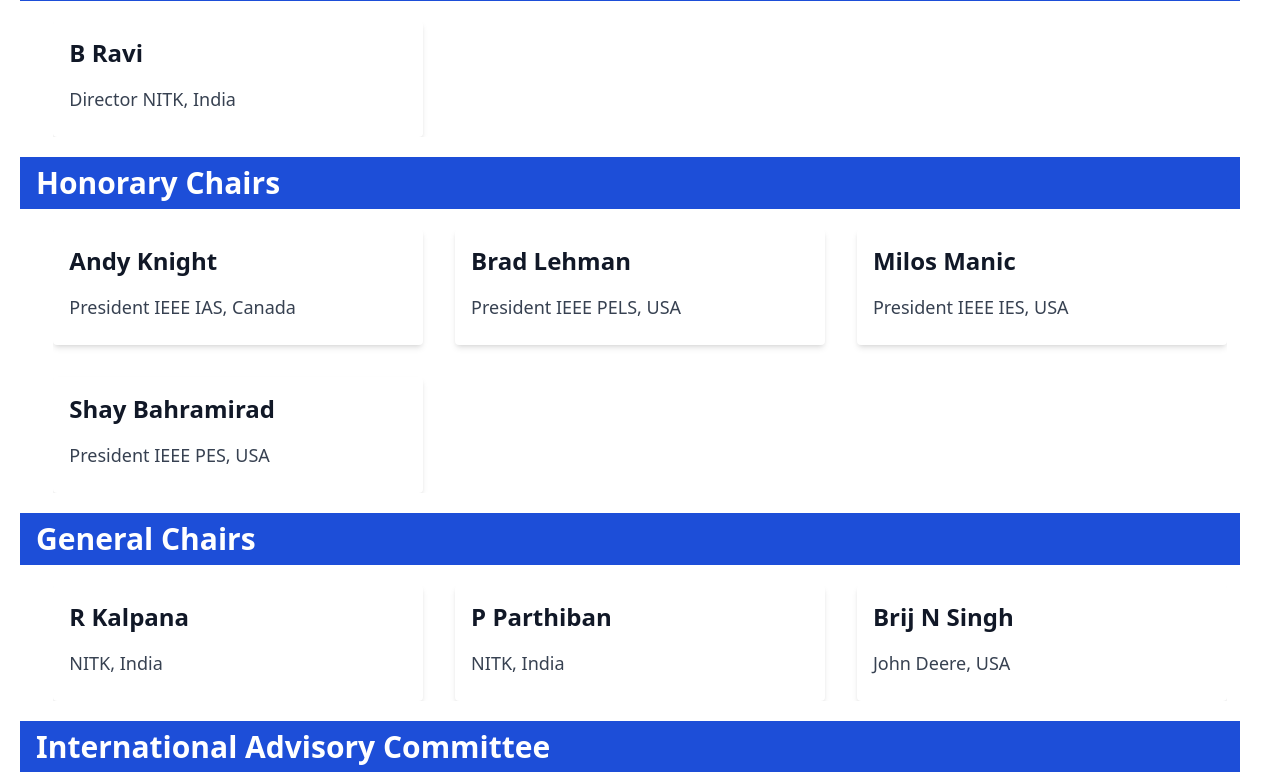
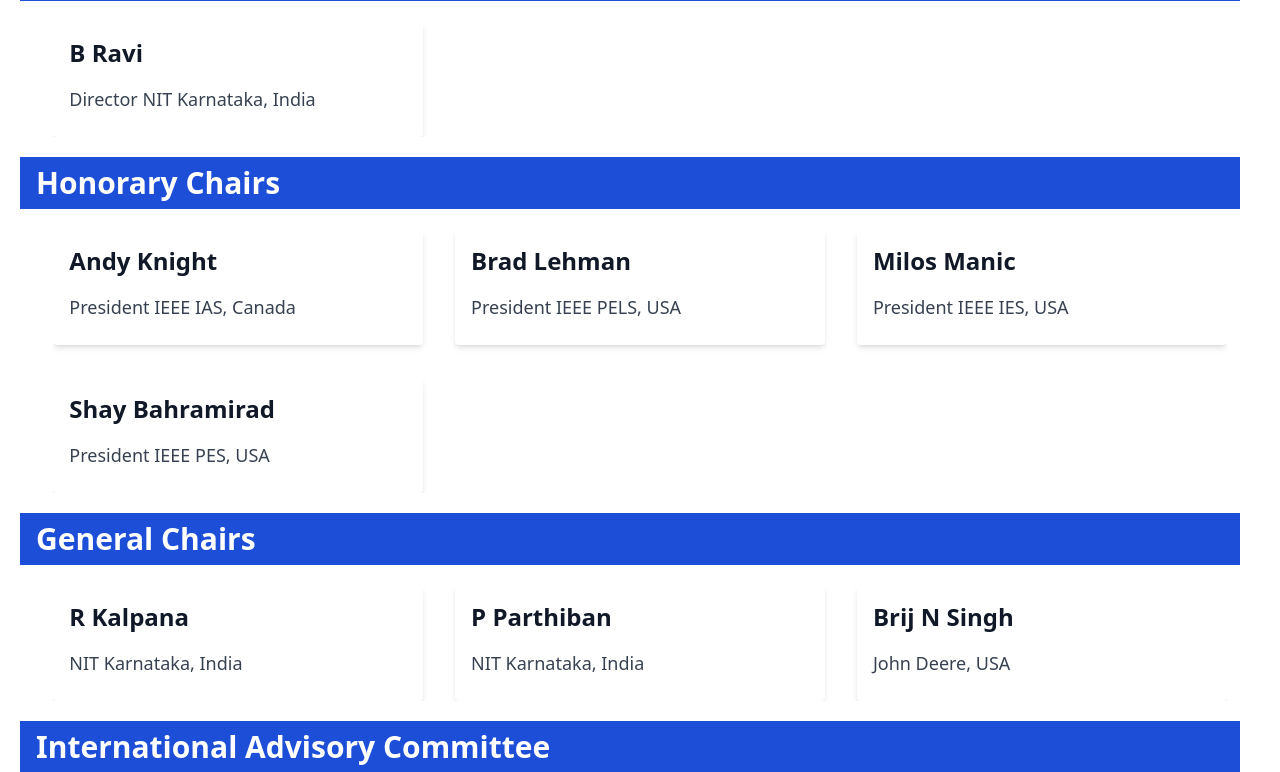
Before and after one commit to anirudhprabhakaran3/pedes-website, a Django app: page /committee/ in a window 1280 px wide. Shown: the part 375-1147 px from the top of the page. Run offline with Django 4.2, Linux system fonts and the light colour scheme; some libraries are stand-ins or nearby versions.

Commit message:
brochure and some names in committee changes

```diff
--- a/web/templates/pages/committee.html
+++ b/web/templates/pages/committee.html
@@ -24,7 +24,7 @@ Home
                     B Ravi
                 </div>
                 <div class="text-gray-700">
-                    <p class="mb-2 text-lg font-helvetica">Director	NITK, India</p>
+                    <p class="mb-2 text-lg font-helvetica">Director	NIT Karnataka, India</p>
                 </div>
             </div>
         </div>
@@ -88,7 +88,7 @@ Home
                     R Kalpana
                 </div>
                 <div class="text-gray-700">
-                    <p class="mb-2 text-lg font-helvetica">NITK, India</p>
+                    <p class="mb-2 text-lg font-helvetica">NIT Karnataka, India</p>
                 </div>
             </div>
 
@@ -97,7 +97,7 @@ Home
                     P Parthiban
                 </div>
                 <div class="text-gray-700">
-                    <p class="mb-2 text-lg font-helvetica">NITK, India</p>
+                    <p class="mb-2 text-lg font-helvetica">NIT Karnataka, India</p>
                 </div>
             </div>
 
@@ -401,7 +401,7 @@ Home
                     Deepak Ronanki
                 </div>
                 <div class="text-gray-700">
-                    <p class="mb-2 text-lg font-helvetica">IITM, India</p>
+                    <p class="mb-2 text-lg font-helvetica">IIT Madras, India</p>
                 </div>
             </div>
         </div>
@@ -442,7 +442,7 @@ Home
                     Prajof P
                 </div>
                 <div class="text-gray-700">
-                    <p class="mb-2 text-lg font-helvetica">NITK, India</p>
+                    <p class="mb-2 text-lg font-helvetica">NIT Karnataka, India</p>
                 </div>
             </div>
             <div class="bg-white p-4 rounded shadow-md">
@@ -471,7 +471,7 @@ Home
                     Tukaram Moger
                 </div>
                 <div class="text-gray-700">
-                    <p class="mb-2 text-lg font-helvetica">NITK, India</p>
+                    <p class="mb-2 text-lg font-helvetica">NIT Karnataka, India</p>
                 </div>
             </div>
             <!-- Person 2 -->
@@ -480,7 +480,7 @@ Home
                     D N Gaonkar
                 </div>
                 <div class="text-gray-700">
-                    <p class="mb-2 text-lg font-helvetica">NITK, India</p>
+                    <p class="mb-2 text-lg font-helvetica">NIT Karnataka, India</p>
                 </div>
             </div>
         </div>
@@ -511,7 +511,7 @@ Home
                     Md Waseem Ahmad
                 </div>
                 <div class="text-gray-700">
-                    <p class="mb-2 text-lg font-helvetica">NITK, India</p>
+                    <p class="mb-2 text-lg font-helvetica">NIT Karnataka, India</p>
                 </div>
             </div>
              <!-- Person 3 -->
@@ -584,7 +584,7 @@ Home
                     Mohit T
                 </div>
                 <div class="text-gray-700">
-                    <p class="mb-2 text-lg font-helvetica">NITK, India</p>
+                    <p class="mb-2 text-lg font-helvetica">NIT Karnataka, India</p>
                 </div>
             </div>
 
@@ -594,7 +594,7 @@ Home
                     Dastagiri Reddy
                 </div>
                 <div class="text-gray-700">
-                    <p class="mb-2 text-lg font-helvetica">NITK, India</p>
+                    <p class="mb-2 text-lg font-helvetica">NIT Karnataka, India</p>
                 </div>
             </div>
 
@@ -615,7 +615,7 @@ Home
                     Yashwant Kashyap
                 </div>
                 <div class="text-gray-700">
-                    <p class="mb-2 text-lg font-helvetica">NITK, India</p>
+                    <p class="mb-2 text-lg font-helvetica">NIT Karnataka, India</p>
                 </div>
             </div>
 
--- a/web/templates/pages/home.html
+++ b/web/templates/pages/home.html
@@ -271,7 +271,7 @@
                     National Institute of Technology Karnataka, Surathkal
                 </p>
 
-                <a href="{% static 'pdf/Broucher.pdf' %}" class="bg-blue-500 text-white py-2 px-4 rounded">Brochure</a>
+                <a href="{% static 'pdf/Brochure.pdf' %}" class="bg-blue-500 text-white py-2 px-4 rounded">Brochure</a>
             </div>
 
             <button type="button"
```
Also changed, not shown: 2 other files.
